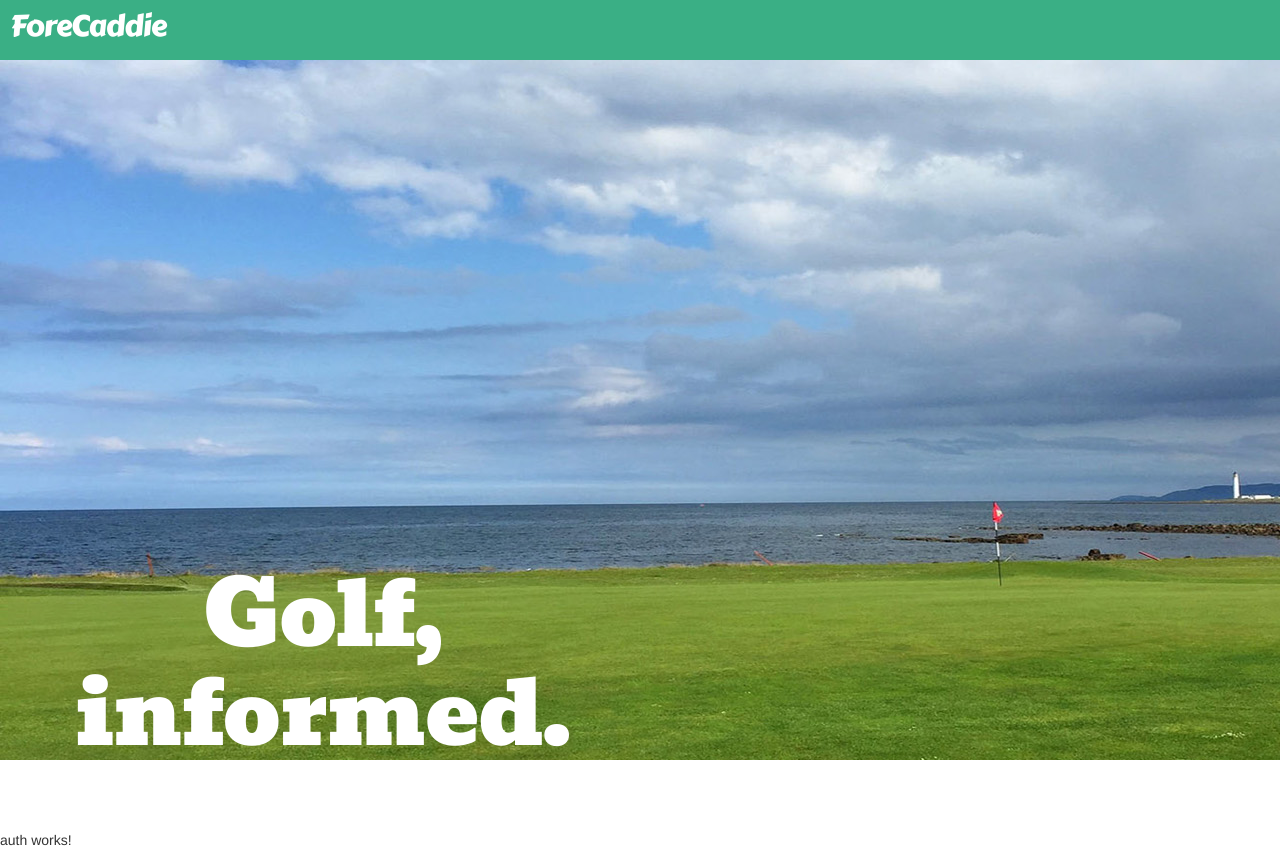
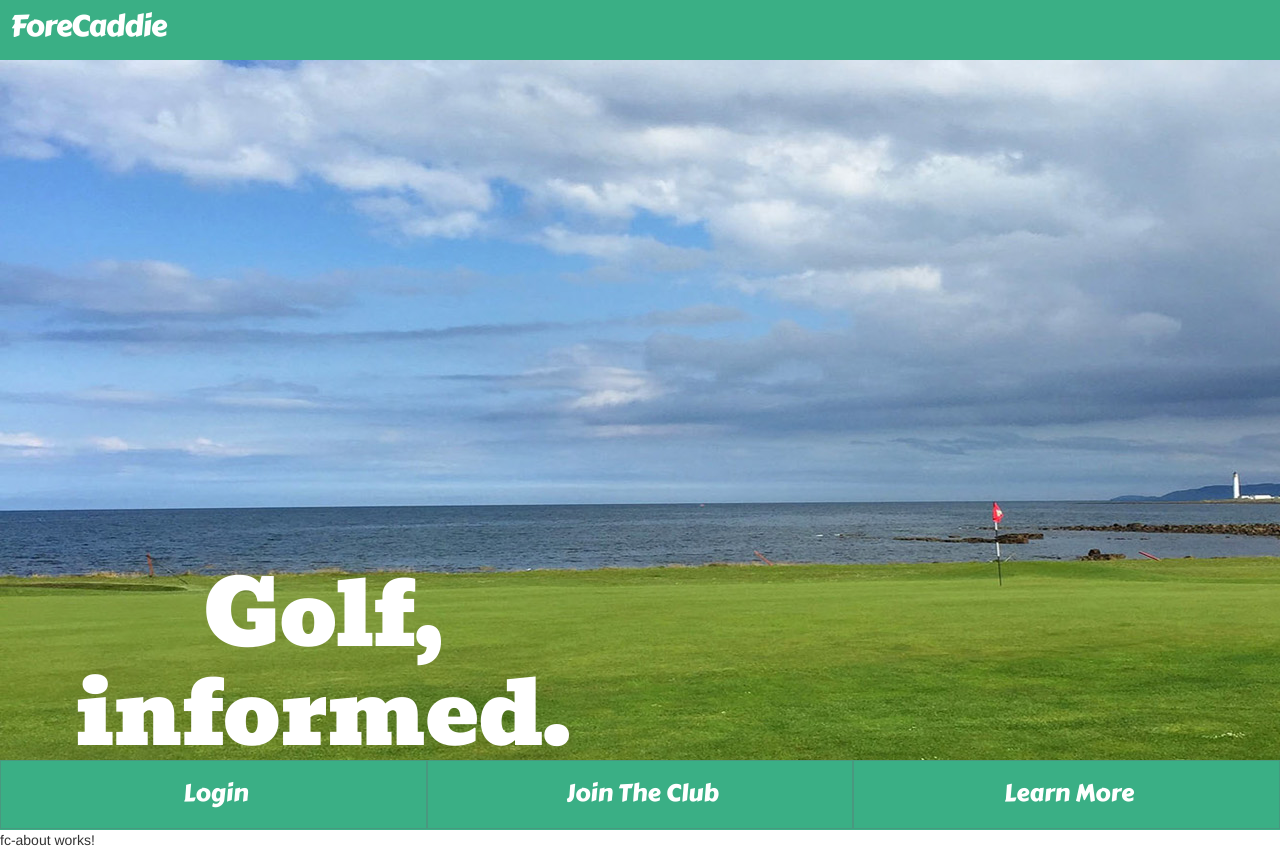
Before and after one commit to patrickghidossi/forecaddie-ng, an Angular app: page / in a window 1280 px wide. Built offline with nearby package versions, Linux system fonts and the light colour scheme.

Commit message:
Auth Frame + About Component

```diff
--- a/src/app/app.module.ts
+++ b/src/app/app.module.ts
@@ -6,12 +6,14 @@ import { HttpModule } from '@angular/http';
 import { AppComponent } from './app.component';
 import { LandComponent } from './land/land.component';
 import { AuthComponent } from './auth/auth.component';
+import { AboutComponent } from './land/about.component';
 
 @NgModule({
   declarations: [
     AppComponent,
     LandComponent,
-    AuthComponent
+    AuthComponent,
+    AboutComponent
   ],
   imports: [
     BrowserModule,
--- a/src/app/auth/auth.component.css
+++ b/src/app/auth/auth.component.css
@@ -0,0 +1,43 @@
+#second_container {
+	background-color: #3AAF85;
+	margin-top: -70px;
+	margin-left: 0px;
+	height: 70px;
+	margin-right: -2px;
+	width: 100%;
+}
+
+.auth_button {
+	background-color: #3AAF85;
+	padding-top: 20px;
+	padding-right: 15px;
+	padding-left: 20px;
+	padding-bottom: 47px;
+	border: .5px solid #49987F;
+	display: inline-block;
+	color: #FFFFFF;
+	font-size: 24px;
+	font-family: 'Carter One', cursive;
+	height: 30px;
+	width: 33.33333333%;
+	text-align: center;
+	line-height: 24px;
+	cursor: pointer;
+    float: left;
+}
+
+.auth_button:hover {
+	background-color: #49987F;
+	box-shadow: 0 12px 16px 0 rgba(0,0,0,0.24), 0 17px 50px 0 rgba(0,0,0,0.19);
+}
+
+.auth_button:active {
+  background-color: #49987F;
+  box-shadow: 0 5px #666;
+  transform: translateY(4px);
+}
+
+#scroll {
+	text-decoration: none;
+	color: #FFF;
+}
--- a/src/app/auth/auth.component.html
+++ b/src/app/auth/auth.component.html
@@ -1,3 +1,5 @@
-<p>
-  auth works!
-</p>
+<div id ="second_container">
+    <button class="auth_button" id="login"  href="#modal">Login</button>
+    <button class="auth_button" id="register"  href="#modal">Join The Club</button>
+    <a class="auth_button" id="scroll" href="#about">Learn More</a>
+</div>
--- /dev/null
+++ b/src/app/land/about.component.html
@@ -0,0 +1,3 @@
+<p>
+  fc-about works!
+</p>
--- /dev/null
+++ b/src/app/land/about.component.ts
@@ -0,0 +1,15 @@
+import { Component, OnInit } from '@angular/core';
+
+@Component({
+  selector: 'fc-about',
+  templateUrl: './about.component.html',
+  styleUrls: ['./about.component.css']
+})
+export class AboutComponent implements OnInit {
+
+  constructor() { }
+
+  ngOnInit() {
+  }
+
+}
--- a/src/app/land/land.component.html
+++ b/src/app/land/land.component.html
@@ -11,5 +11,6 @@
         <img class="largescreen" src="dunbar_imac_screen.jpg"/-->
     </div>
     <fc-auth></fc-auth>
+    <fc-about></fc-about>
   </div>
 </div>
```
Also changed, not shown: src/app/land/about.component.css (added), 1 other file (tests, documents, lock files or other folders).
